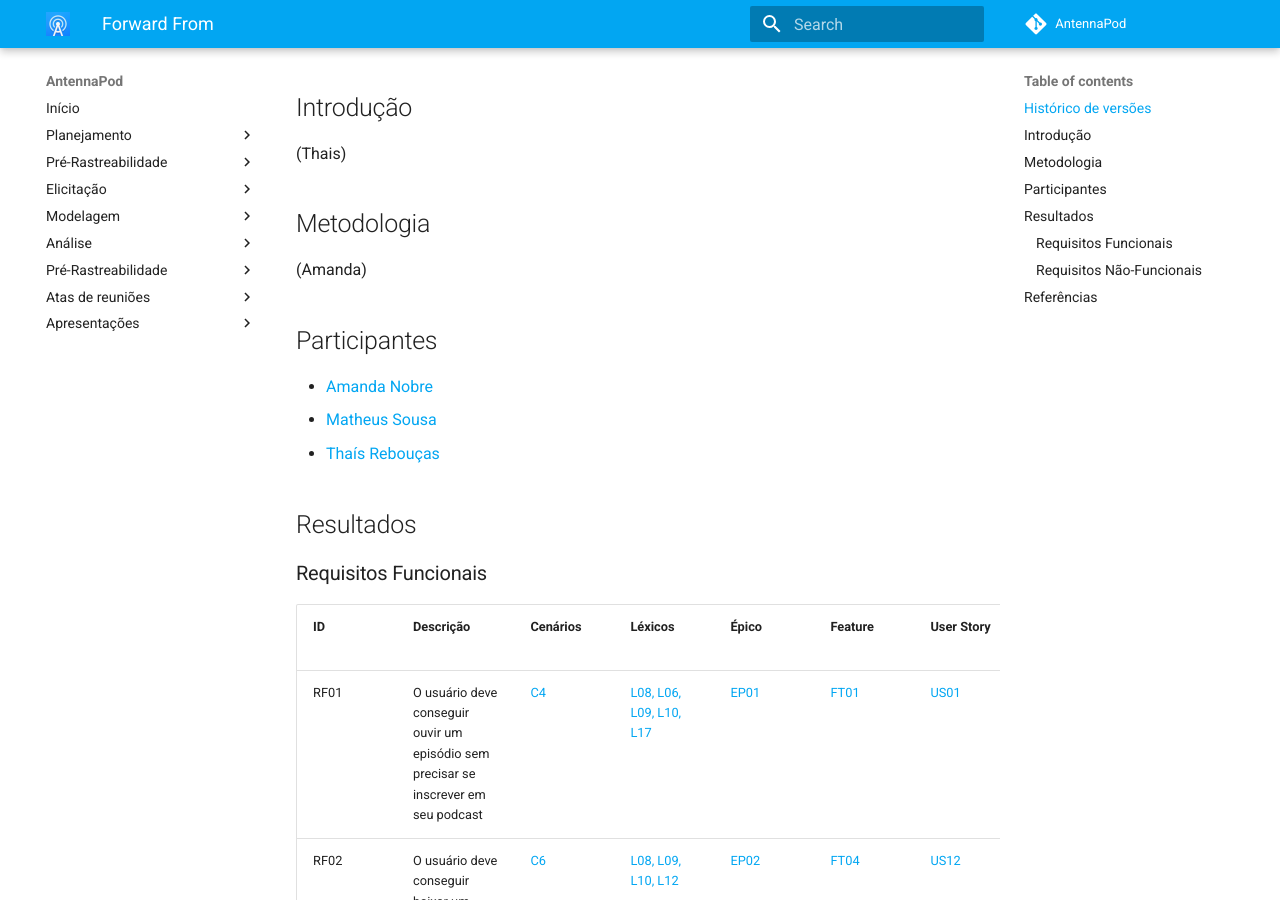
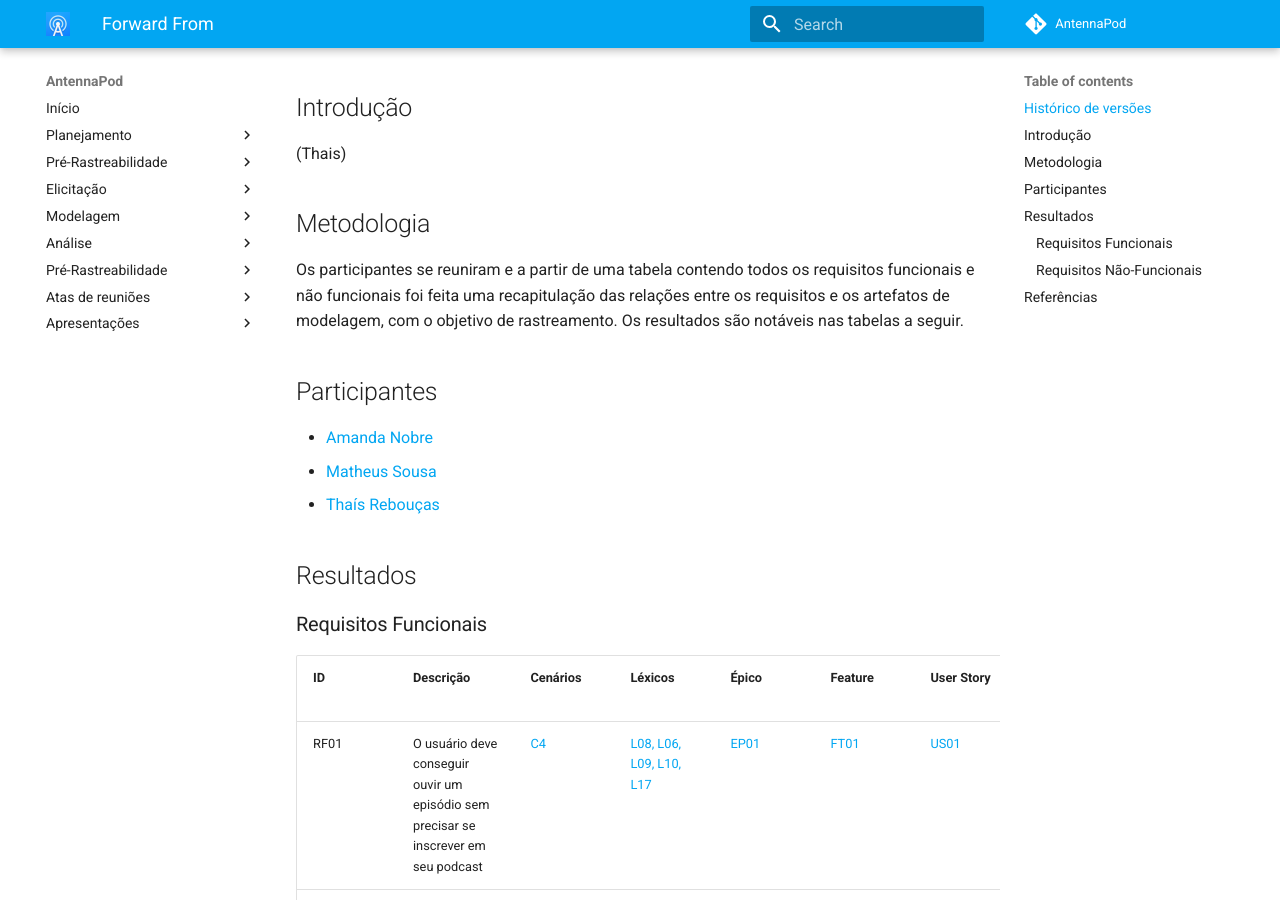
Before and after one commit to Requisitos-de-Software/2021.2-AntennaPod, an MkDocs documentation site: the page built from docs/posRastreabilidade/forward-from.md, in a window 1280 px wide and 900 px high, scrolled down 309 px. Built offline with MkDocs 1.6.1 and Material for MkDocs 9.7.7, drawn with Linux system fonts in a browser that asks for light colours; comment, search, counter and statistics services are not loaded; some of the changed text lies outside the part shown.

Commit message:
:repeat:(#89): adicionando metodologia e referencias

```diff
--- a/docs/posRastreabilidade/forward-from.md
+++ b/docs/posRastreabilidade/forward-from.md
@@ -11,7 +11,8 @@
 
 ## Metodologia
 
-(Amanda)
+Os participantes se reuniram e a partir de uma tabela contendo todos os requisitos funcionais e não funcionais foi feita uma recapitulação
+das relações entre os requisitos e os artefatos de modelagem, com o objetivo de rastreamento. Os resultados são notáveis nas tabelas a seguir.
 
 ## Participantes
 
@@ -85,4 +86,6 @@
 
 ## Referências
 
-As referências devem estar em formato ABNT.
+SERRANO, Milene; SERRANO, Maurício. Requisitos - Aula 24. 2019.
+
+REQUISITOS DE SOFTWARE, DisneyPlus 2021.1. Forward-From. Disponível em: <https://requisitos-de-software.github.io/2021.1-DisneyPlus/pos_rastreabilidade/forward_from/>
```
